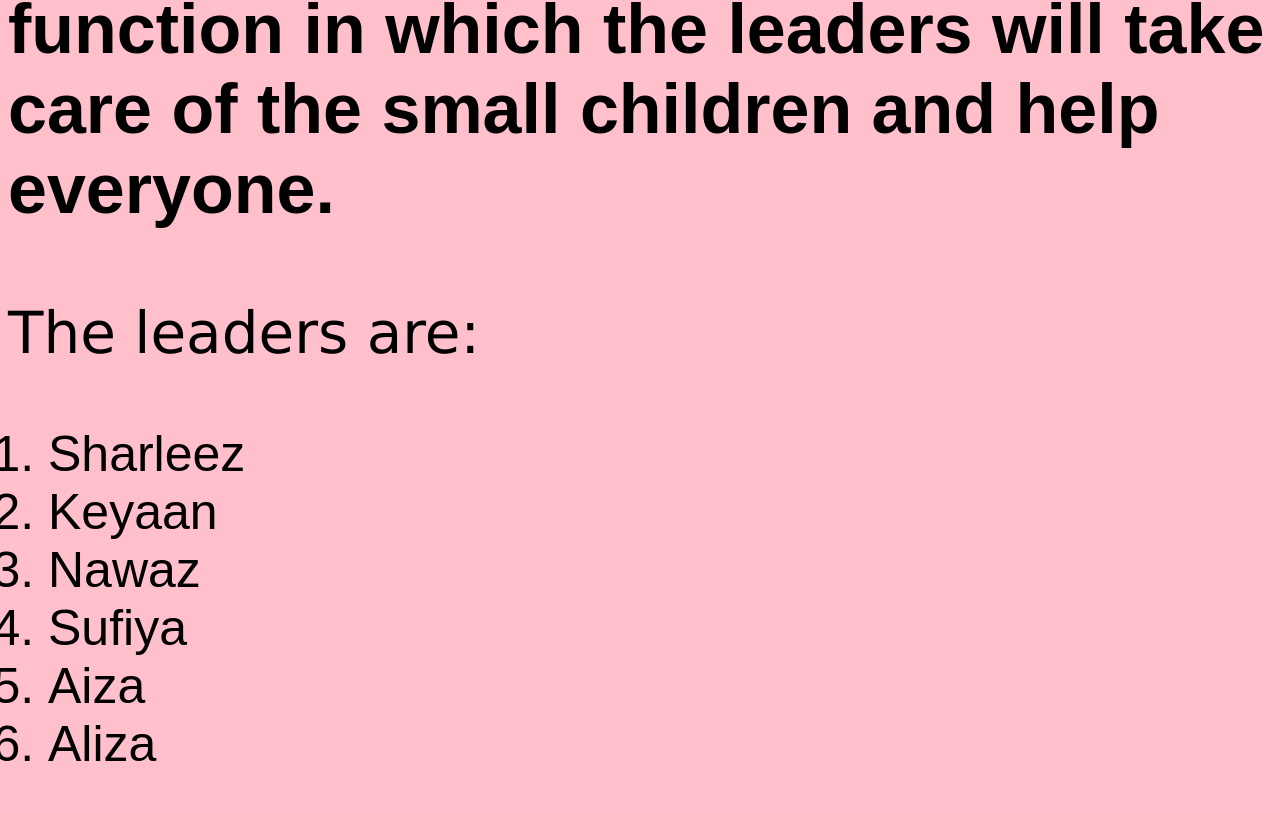
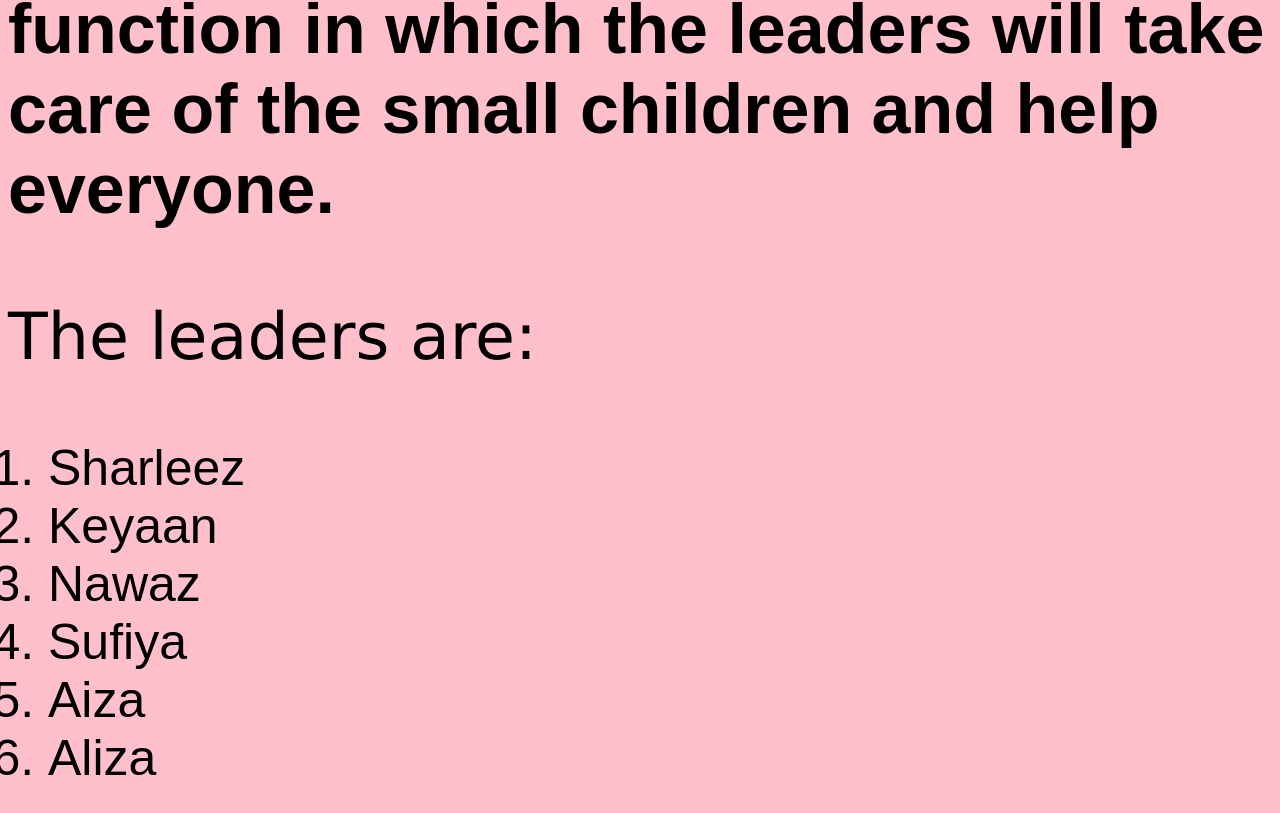
Before and after one commit to nawazahmedmansuri/Mission-Vadodara, a plain HTML site: page index.html in a window 1280 px wide. Shown: the part 1576-2389 px from the top of the page. Drawn offline with Linux system fonts and the light colour scheme.

Commit message:
Update index.html

```diff
--- a/index.html
+++ b/index.html
@@ -23,7 +23,7 @@ h2 {
 }
 p {
   font-family: Verdana;
-  font-size: 58px;
+  font-size: 65px;
  color: black
 }
 h3 {
```
